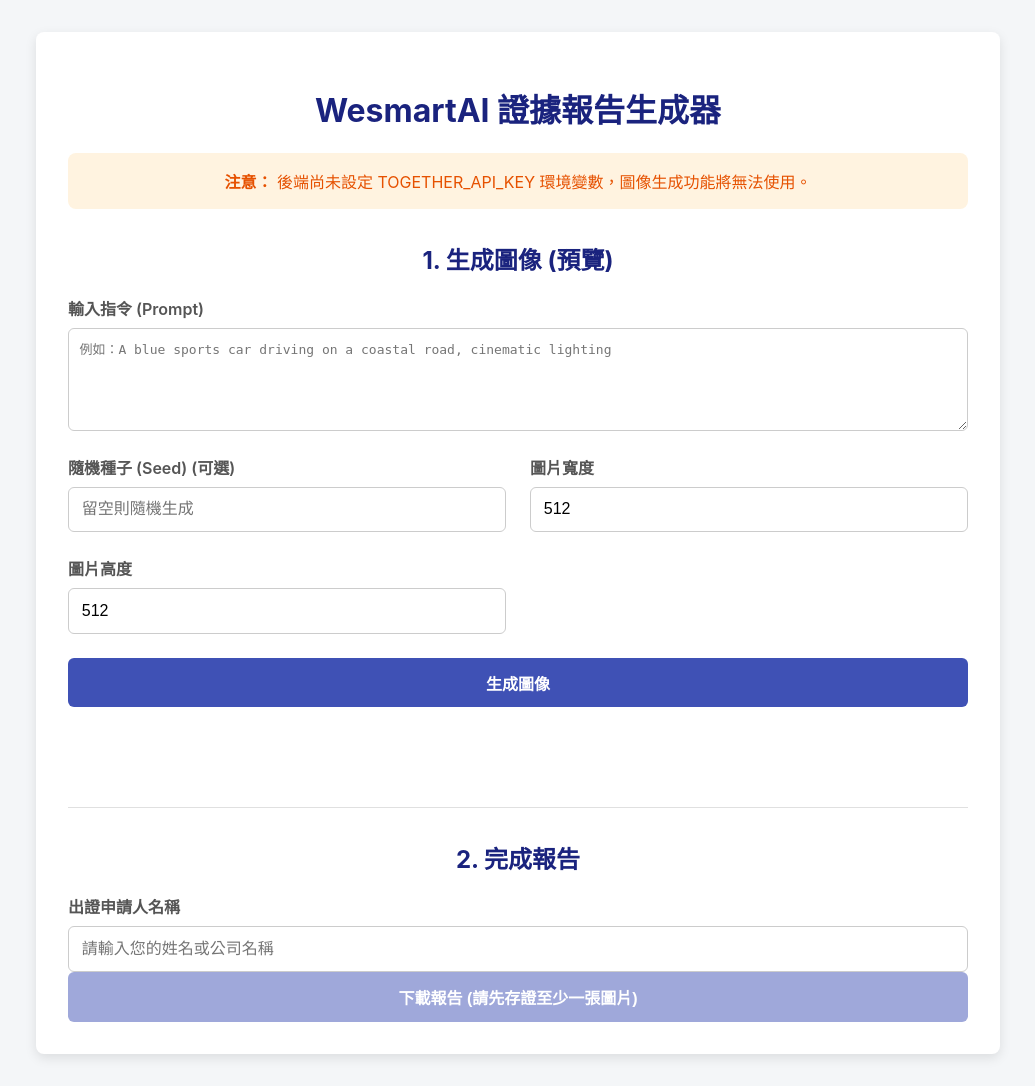
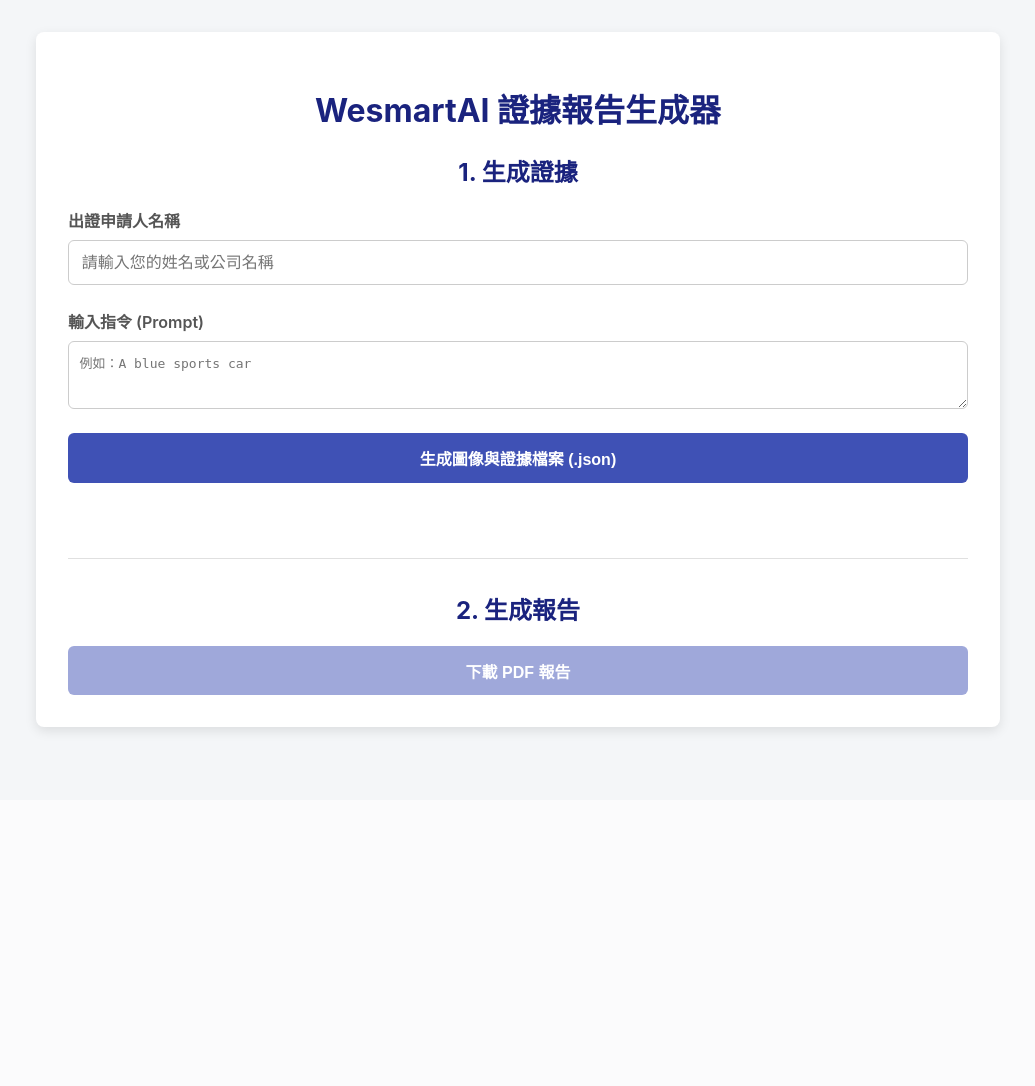
Before and after one commit to weshuangimpact/wesmartai-demo-2, a Flask app: template templates/index.html in a window 1280 px wide. Shown: the whole page, without its empty margins (122-1157 px from the left). After the commit the page ends 735 px from the top, so only its background shows below. Run offline with Flask 3, Linux system fonts and the light colour scheme; the template is opened without the code that fills it, so the values that code supplies are empty.

Commit message:
Update index.html

```diff
--- a/templates/index.html
+++ b/templates/index.html
@@ -3,7 +3,7 @@
 <head>
     <meta charset="UTF-8">
     <meta name="viewport" content="width=device-width, initial-scale=1.0">
-    <title>WesmartAI 圖像生成即時加密封裝系統</title>
+    <title>WesmartAI圖像創作歷程證據封存系統</title>
     <style>
         body { font-family: -apple-system, BlinkMacSystemFont, "Segoe UI", Roboto, "Helvetica Neue", Arial, sans-serif; margin: 0; padding: 2em; background-color: #f4f6f8; color: #333; }
         .container { max-width: 900px; margin: auto; background: #fff; padding: 2em; border-radius: 8px; box-shadow: 0 4px 12px rgba(0,0,0,0.1); }
@@ -12,75 +12,46 @@
         .form-group { display: flex; flex-direction: column; }
         .full-width { grid-column: 1 / -1; }
         label { font-weight: 600; margin-bottom: 0.5em; color: #555; }
-        input, textarea, button { font-size: 1em; padding: 0.8em; border-radius: 6px; border: 1px solid #ccc; transition: all 0.2s ease; }
-        textarea { resize: vertical; min-height: 80px; }
+        input, textarea, button { font-size: 1em; padding: 0.8em; border-radius: 6px; border: 1px solid #ccc; }
         button { background-color: #3f51b5; color: white; border: none; cursor: pointer; font-weight: bold; }
         button:hover { background-color: #303f9f; }
         button:disabled { background-color: #9fa8da; cursor: not-allowed; }
-        #results-grid { display: grid; grid-template-columns: repeat(auto-fill, minmax(220px, 1fr)); gap: 1.5em; margin-top: 1.5em; }
-        .result-card { border: 1px solid #e0e0e0; border-radius: 8px; overflow: hidden; text-align: center; box-shadow: 0 2px 6px rgba(0,0,0,0.05); display: flex; flex-direction: column; }
-        .result-card img { max-width: 100%; height: auto; display: block; }
-        .result-card .info { padding: 1em; margin: 0; background: #fafafa; font-size: 0.9em; flex-grow: 1; }
-        .result-card .action { padding: 0.8em; background: #f0f0f0; }
-        .result-card .action button { width: 100%; padding: 0.6em; font-size: 0.9em; background-color: #00796b; }
-        .result-card .action button:disabled { background-color: #80cbc4; }
+        #result-area { text-align: center; margin-top: 1.5em; }
+        #result-area img { max-width: 50%; height: auto; border-radius: 8px; border: 1px solid #ddd; }
         .spinner { margin: 2em auto; width: 40px; height: 40px; border: 4px solid #f3f3f3; border-top: 4px solid #3f51b5; border-radius: 50%; animation: spin 1s linear infinite; display: none; }
         @keyframes spin { 0% { transform: rotate(0deg); } 100% { transform: rotate(360deg); } }
         #status { text-align: center; margin-top: 1em; font-weight: 500; min-height: 1.2em; }
         hr { border: none; height: 1px; background-color: #e0e0e0; margin: 2em 0; }
-        {% if not api_key_set %}
-        .warning { background-color: #fff3e0; color: #e65100; padding: 1em; border-radius: 8px; text-align: center; margin-bottom: 2em; }
-        {% endif %}
     </style>
 </head>
 <body>
     <div class="container">
         <h1>WesmartAI 證據報告生成器</h1>
 
-        {% if not api_key_set %}
-        <div class="warning">
-            <strong>注意：</strong> 後端尚未設定 TOGETHER_API_KEY 環境變數，圖像生成功能將無法使用。
-        </div>
-        {% endif %}
-
-        <h2>1. 生成圖像 (預覽)</h2>
+        <h2>1. 生成證據</h2>
         <div class="form-grid">
             <div class="form-group full-width">
-                <label for="prompt">輸入指令 (Prompt)</label>
-                <textarea id="prompt" placeholder="例如：A blue sports car driving on a coastal road, cinematic lighting"></textarea>
-            </div>
-            <div class="form-group">
-                <label for="seed">隨機種子 (Seed) (可選)</label>
-                <input type="text" id="seed" placeholder="留空則隨機生成">
-            </div>
-            <div class="form-group">
-                <label for="width">圖片寬度</label>
-                <input type="number" id="width" value="512">
-            </div>
-             <div class="form-group">
-                <label for="height">圖片高度</label>
-                <input type="number" id="height" value="512">
+                <label for="applicant_name">出證申請人名稱</label>
+                <input type="text" id="applicant_name" placeholder="請輸入您的姓名或公司名稱">
             </div>
             <div class="form-group full-width">
-                <button id="generate-btn">生成圖像</button>
+                <label for="prompt">輸入指令 (Prompt)</label>
+                <textarea id="prompt" placeholder="例如：A blue sports car" rows="3"></textarea>
+            </div>
+            <div class="form-group full-width">
+                <button id="generate-btn">生成圖像與證據檔案 (.json)</button>
             </div>
         </div>
 
         <div id="spinner" class="spinner"></div>
         <div id="status"></div>
-
-        <div id="results-grid"></div>
+        <div id="result-area"></div>
 
         <hr>
 
-        <h2>2. 完成報告</h2>
+        <h2>2. 生成報告</h2>
         <div class="form-group full-width">
-            <label for="applicant_name">出證申請人名稱</label>
-            <input type="text" id="applicant_name" placeholder="請輸入您的姓名或公司名稱">
-        </div>
-
-        <div class="form-group full-width">
-             <button id="finalize-btn" disabled>下載報告 (請先存證至少一張圖片)</button>
+             <button id="finalize-btn" disabled>下載 PDF 報告</button>
         </div>
     </div>
 
@@ -89,9 +60,8 @@
         const finalizeBtn = document.getElementById('finalize-btn');
         const spinner = document.getElementById('spinner');
         const statusEl = document.getElementById('status');
-        const resultsGrid = document.getElementById('results-grid');
+        const resultArea = document.getElementById('result-area');
 
-        // 下載檔案的輔助函式
         function downloadFile(url) {
             const a = document.createElement('a');
             a.href = url;
@@ -101,85 +71,43 @@
             document.body.removeChild(a);
         }
 
-        // 當點擊「生成圖像」
         generateBtn.addEventListener('click', async () => {
-            const payload = {
-                prompt: document.getElementById('prompt').value,
-                seed: document.getElementById('seed').value,
-                width: document.getElementById('width').value,
-                height: document.getElementById('height').value,
-            };
-
-            if (!payload.prompt) {
-                alert('Prompt 為必填項！');
+            const applicantName = document.getElementById('applicant_name').value;
+            const prompt = document.getElementById('prompt').value;
+            if (!applicantName || !prompt) {
+                alert('申請人名稱 與 Prompt 皆為必填項！');
                 return;
             }
 
             spinner.style.display = 'block';
-            statusEl.textContent = '圖像生成中，請稍候...';
+            statusEl.textContent = '正在生成圖像與證據正本...';
             generateBtn.disabled = true;
+            finalizeBtn.disabled = true;
+            resultArea.innerHTML = '';
 
             try {
                 const response = await fetch('/generate', {
                     method: 'POST',
                     headers: { 'Content-Type': 'application/json' },
-                    body: JSON.stringify(payload),
+                    body: JSON.stringify({ applicant_name: applicantName, prompt: prompt }),
                 });
                 const result = await response.json();
 
                 if (response.ok) {
-                    statusEl.textContent = `✅ 預覽圖 ${result.version} 生成成功！請選擇是否存證。`;
-                    const card = document.createElement('div');
-                    card.className = 'result-card';
+                    statusEl.textContent = '✅ 生成成功！已自動觸發原圖與 JSON 證據檔案下載。';
 
-                    const sealBtnId = `seal-btn-${result.version}`;
-                    card.innerHTML = `
-                        <img src="${result.image_url}" alt="Generated Image ${result.version}">
-                        <div class="info">
-                            <p><b>版本 ${result.version}</b><br>Seed: ${result.seed}</p>
-                        </div>
-                        <div class="action">
-                            <button id="${sealBtnId}">存證並下載</button>
-                        </div>
-                    `;
-                    resultsGrid.appendChild(card);
+                    // 顯示預覽圖
+                    resultArea.innerHTML = `<img src="${result.preview_image_url}" alt="Generated Image">`;
 
-                    // 為新生成的按鈕加上事件監聽
-                    document.getElementById(sealBtnId).addEventListener('click', async (e) => {
-                        const sealBtn = e.target;
-                        sealBtn.disabled = true;
-                        sealBtn.textContent = '存證中...';
+                    // 自動下載
+                    downloadFile(result.image_url);
+                    downloadFile(result.json_url);
 
-                        try {
-                            const sealResponse = await fetch('/seal', {
-                                method: 'POST',
-                                headers: { 'Content-Type': 'application/json' },
-                                body: JSON.stringify({ filename: result.filename }),
-                            });
-                            const sealResult = await sealResponse.json();
-
-                            if (sealResponse.ok) {
-                                // 1. 觸發下載
-                                downloadFile(result.download_url);
-                                // 2. 更新按鈕狀態
-                                sealBtn.textContent = '已存證 ✅';
-                                // 3. 啟用「下載報告」按鈕
-                                finalizeBtn.disabled = false;
-                                finalizeBtn.textContent = '下載報告';
-                                statusEl.textContent = `版本 ${result.version} 已存證成功！`;
-                            } else {
-                                throw new Error(sealResult.error || '存證失敗');
-                            }
-                        } catch (err) {
-                            sealBtn.textContent = '存證失敗 ❌';
-                            statusEl.textContent = `❌ 錯誤: ${err.message}`;
-                        }
-                    });
-
+                    // 啟用報告下載按鈕
+                    finalizeBtn.disabled = false;
                 } else {
                     throw new Error(result.error || '未知錯誤');
                 }
-
             } catch (error) {
                 statusEl.textContent = `❌ 錯誤: ${error.message}`;
             } finally {
@@ -188,14 +116,7 @@
             }
         });
 
-        // 當點擊「下載報告」
         finalizeBtn.addEventListener('click', async () => {
-            const applicantName = document.getElementById('applicant_name').value;
-            if (!applicantName) {
-                alert('請輸入出證申請人名稱！');
-                return;
-            }
-
             spinner.style.display = 'block';
             statusEl.textContent = '正在製作 PDF 報告...';
             finalizeBtn.disabled = true;
@@ -204,18 +125,16 @@
                 const response = await fetch('/finalize', {
                     method: 'POST',
                     headers: { 'Content-Type': 'application/json' },
-                    body: JSON.stringify({ applicant_name: applicantName }),
+                    body: JSON.stringify({}), // body可以為空，因為後端會從全域變數取資料
                 });
                 const result = await response.json();
 
                 if (response.ok) {
                     statusEl.textContent = '報告製作完成！即將開始下載...';
                     downloadFile(result.report_url);
-                    alert('報告已準備下載。');
                 } else {
                     throw new Error(result.error || '未知錯誤');
                 }
-
             } catch (error) {
                 statusEl.textContent = `❌ 錯誤: ${error.message}`;
             } finally {
```
